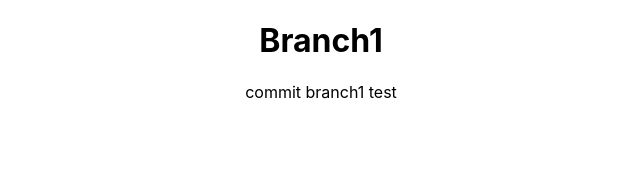
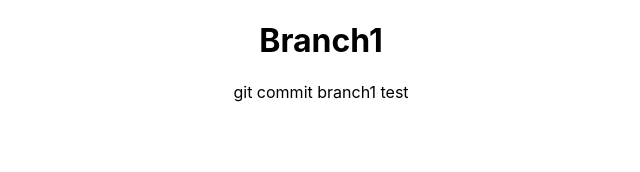
Before and after one commit to kavin-sunware-dev/sunwareCare, a React (Create React App) app: page / in a window 1280 px wide. Shown: the top 172 px of the page, without its empty margins (319-959 px from the left). Built offline with nearby package versions, Linux system fonts and the light colour scheme.

Commit message:
commit-test

```diff
--- a/src/App.js
+++ b/src/App.js
@@ -5,7 +5,7 @@ function App() {
   return (
     <div className="App">
       <h1>Branch1</h1>
-      <p>commit branch1 test</p>
+      <p>git commit branch1 test</p>
     </div>
   );
 }
```
